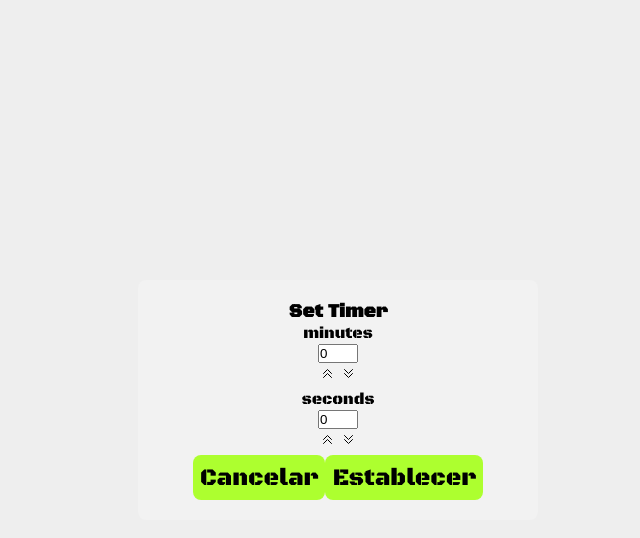
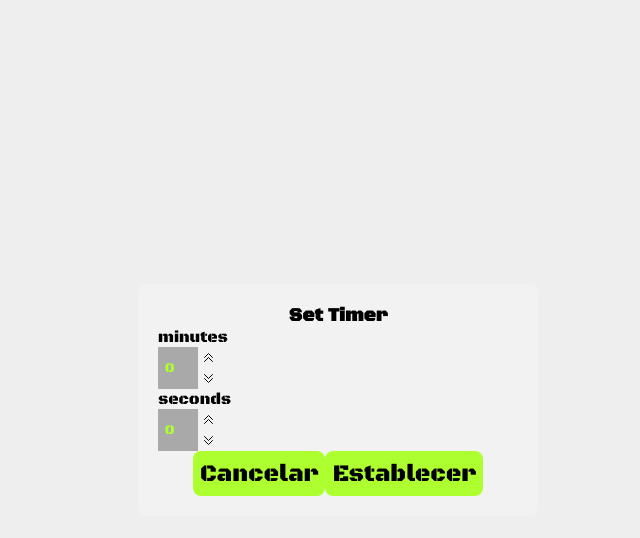
Before and after one commit to diegofernandoalayon/Timer-react, a React (Vite) app: page / in a window 1280 px wide. Both pictures are taken after a click on the button "Edit". Shown: the top 538 px of the page, without its empty margins (302-942 px from the left). Built offline with nearby package versions, Linux system fonts and the light colour scheme.

Commit message:
agregando funcionalidad al componente InputTimerForm

```diff
--- a/src/components/InputTimerForm/index.jsx
+++ b/src/components/InputTimerForm/index.jsx
@@ -1,17 +1,22 @@
 // components
 import Up from '../Icons/Up'
 import Down from '../Icons/Down'
-export default function InputTimerForm ({ title, value, handleChange } = {}) {
+// styles
+import './inputTimerForm.css'
+export default function InputTimerForm ({ title, value, update, up, down } = {}) {
+  const handleChange = (event) => {
+    const { value } = event.target
+    update(value)
+  }
   return (
     <>
-
-      <div>
+      <div className='input-container'>
         <span>{title}</span>
         <div>
           <input type='text' onChange={handleChange} value={value} />
           <div>
-            <Up />
-            <Down />
+            <Up onClick={up} />
+            <Down onClick={down} />
           </div>
         </div>
       </div>
```
